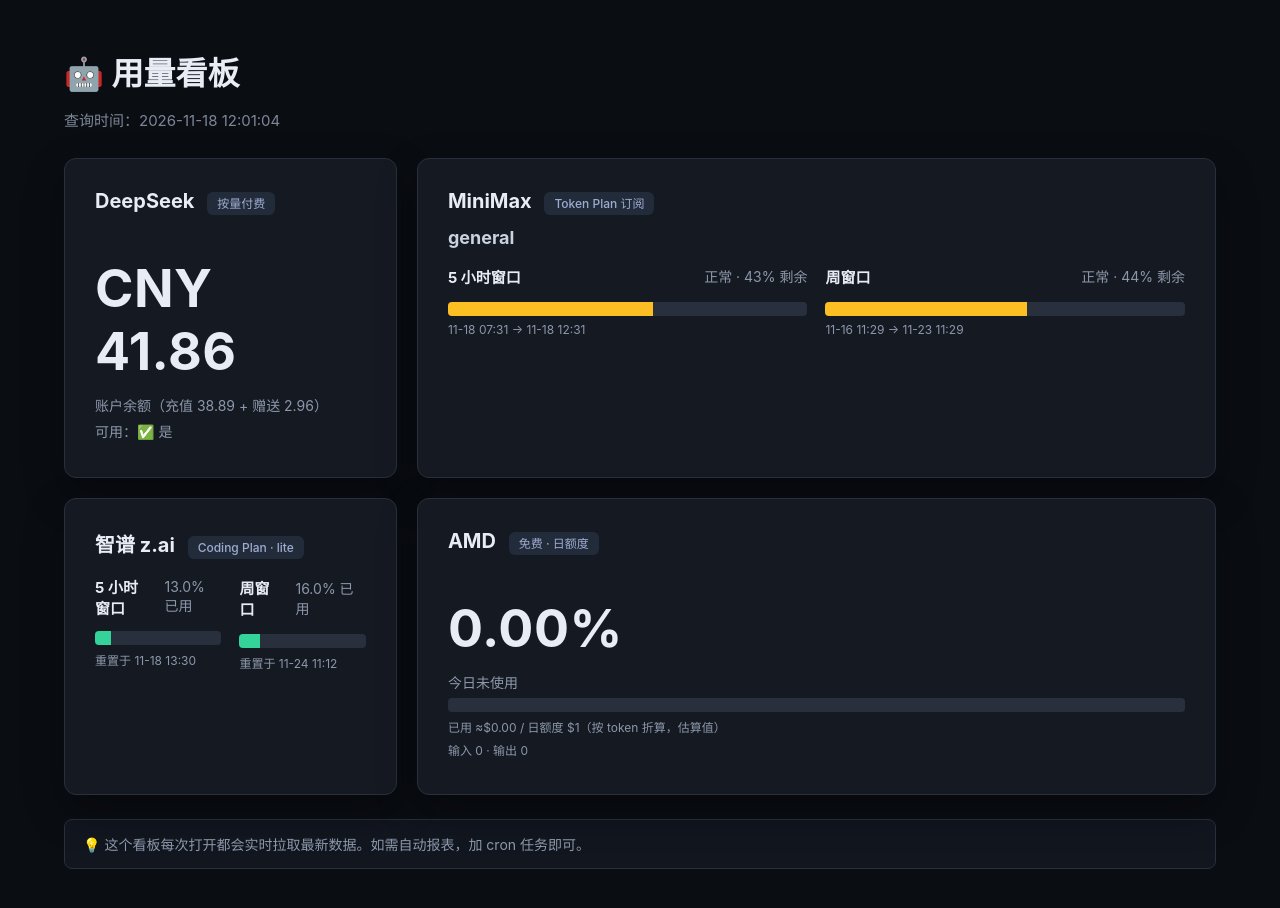
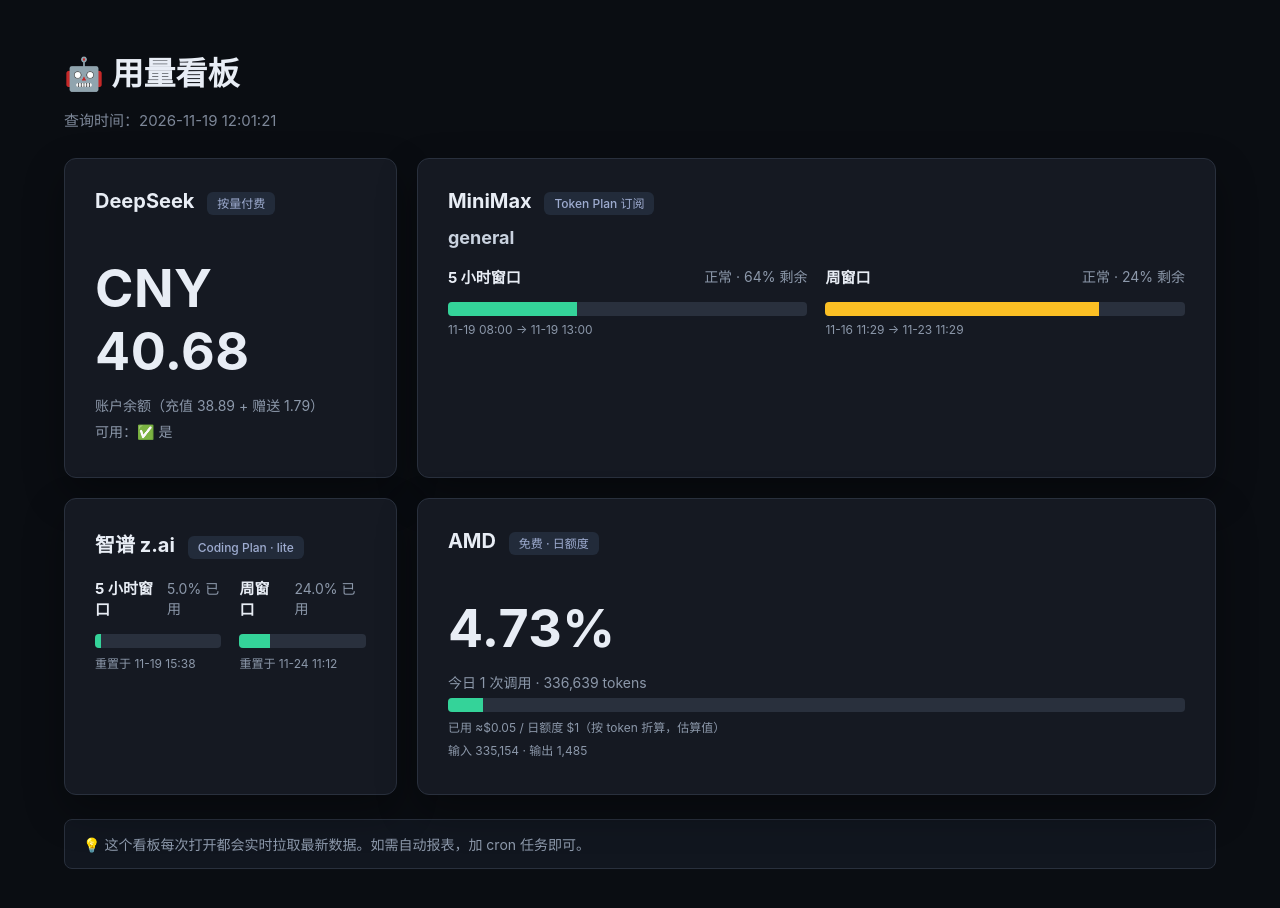
Before and after one commit to JayYangstore/JayYangstore.github.io, a plain HTML site: page usage/index.html in a window 1280 px wide. Drawn offline with Linux system fonts and the light colour scheme.

Commit message:
upd: 用量看板明细自动更新 2026-11-19 12:01:17

```diff
--- a/usage/index.html
+++ b/usage/index.html
@@ -80,13 +80,13 @@
 </head>
 <body>
   <h1>🤖 用量看板</h1>
-  <p class="meta">查询时间：2026-11-18 12:01:04</p>
+  <p class="meta">查询时间：2026-11-19 12:01:21</p>
   <div class="grid">
 
     <div class="card">
       <h2>DeepSeek <span class="tag">按量付费</span></h2>
-      <div class="big">CNY 41.86</div>
-      <p class="muted">账户余额（充值 38.89 + 赠送 2.96）</p>
+      <div class="big">CNY 40.68</div>
+      <p class="muted">账户余额（充值 38.89 + 赠送 1.79）</p>
       <p class="muted">可用：✅ 是</p>
     </div>
 
@@ -99,24 +99,24 @@
             <div>
               <div class="row-between">
                 <strong>5 小时窗口</strong>
-                <span class="muted">正常 · 43% 剩余</span>
+                <span class="muted">正常 · 64% 剩余</span>
               </div>
 
     <div style="background:#29303d;border-radius:4px;height:14px;overflow:hidden;width:100%;">
-      <div style="background:#fbbf24;height:100%;width:57.0%;transition:width .4s;"></div>
+      <div style="background:#34d399;height:100%;width:36.0%;transition:width .4s;"></div>
     </div>
               <p class="muted small">
-                11-18 07:31 → 11-18 12:31
+                11-19 08:00 → 11-19 13:00
               </p>
             </div>
             <div>
               <div class="row-between">
                 <strong>周窗口</strong>
-                <span class="muted">正常 · 44% 剩余</span>
+                <span class="muted">正常 · 24% 剩余</span>
               </div>
 
     <div style="background:#29303d;border-radius:4px;height:14px;overflow:hidden;width:100%;">
-      <div style="background:#fbbf24;height:100%;width:56.0%;transition:width .4s;"></div>
+      <div style="background:#fbbf24;height:100%;width:76.0%;transition:width .4s;"></div>
     </div>
               <p class="muted small">
                 11-16 11:29 → 11-23 11:29
@@ -133,25 +133,25 @@
         <div>
           <div class="row-between">
             <strong>5 小时窗口</strong>
-            <span class="muted">13.0% 已用</span>
+            <span class="muted">5.0% 已用</span>
           </div>
 
     <div style="background:#29303d;border-radius:4px;height:14px;overflow:hidden;width:100%;">
-      <div style="background:#34d399;height:100%;width:13.0%;transition:width .4s;"></div>
+      <div style="background:#34d399;height:100%;width:5.0%;transition:width .4s;"></div>
     </div>
           <p class="muted small">
-            重置于 11-18 13:30
+            重置于 11-19 15:38
           </p>
         </div>
 
         <div>
           <div class="row-between">
             <strong>周窗口</strong>
-            <span class="muted">16.0% 已用</span>
+            <span class="muted">24.0% 已用</span>
           </div>
 
     <div style="background:#29303d;border-radius:4px;height:14px;overflow:hidden;width:100%;">
-      <div style="background:#34d399;height:100%;width:16.0%;transition:width .4s;"></div>
+      <div style="background:#34d399;height:100%;width:24.0%;transition:width .4s;"></div>
     </div>
           <p class="muted small">
             重置于 11-24 11:12
@@ -163,14 +163,14 @@
 
     <div class="card">
       <h2>AMD <span class="tag">免费 · 日额度</span></h2>
-      <div class="big">0.00%</div>
-      <p class="muted">今日未使用</p>
+      <div class="big">4.73%</div>
+      <p class="muted">今日 1 次调用 · 336,639 tokens</p>
 
     <div style="background:#29303d;border-radius:4px;height:14px;overflow:hidden;width:100%;">
-      <div style="background:#34d399;height:100%;width:0.0%;transition:width .4s;"></div>
+      <div style="background:#34d399;height:100%;width:4.7%;transition:width .4s;"></div>
     </div>
-      <p class="muted small">已用 ≈$0.00 / 日额度 $1（按 token 折算，估算值）</p>
-      <p class="muted small">输入 0 · 输出 0</p>
+      <p class="muted small">已用 ≈$0.05 / 日额度 $1（按 token 折算，估算值）</p>
+      <p class="muted small">输入 335,154 · 输出 1,485</p>
     </div>
   </div>
   <p class="refresh-tip">
```
